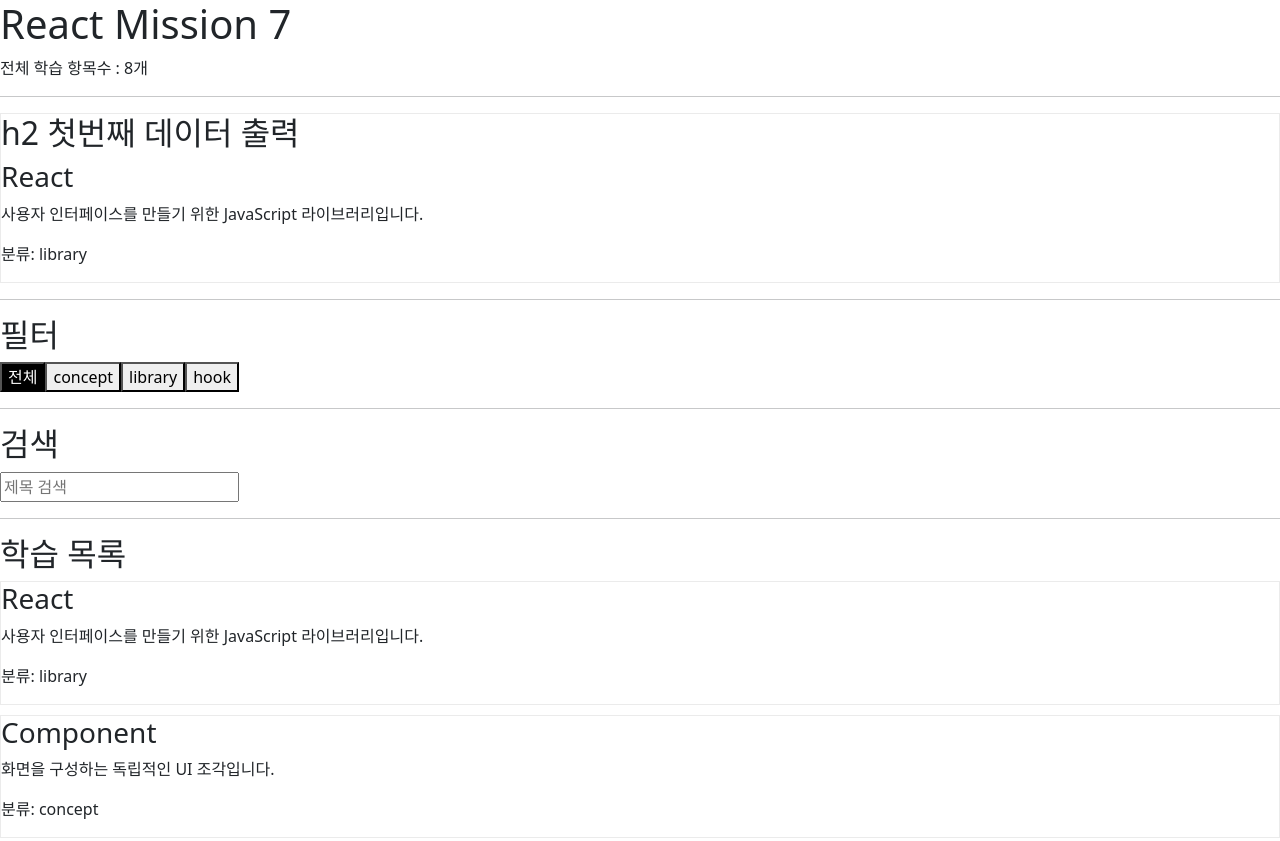
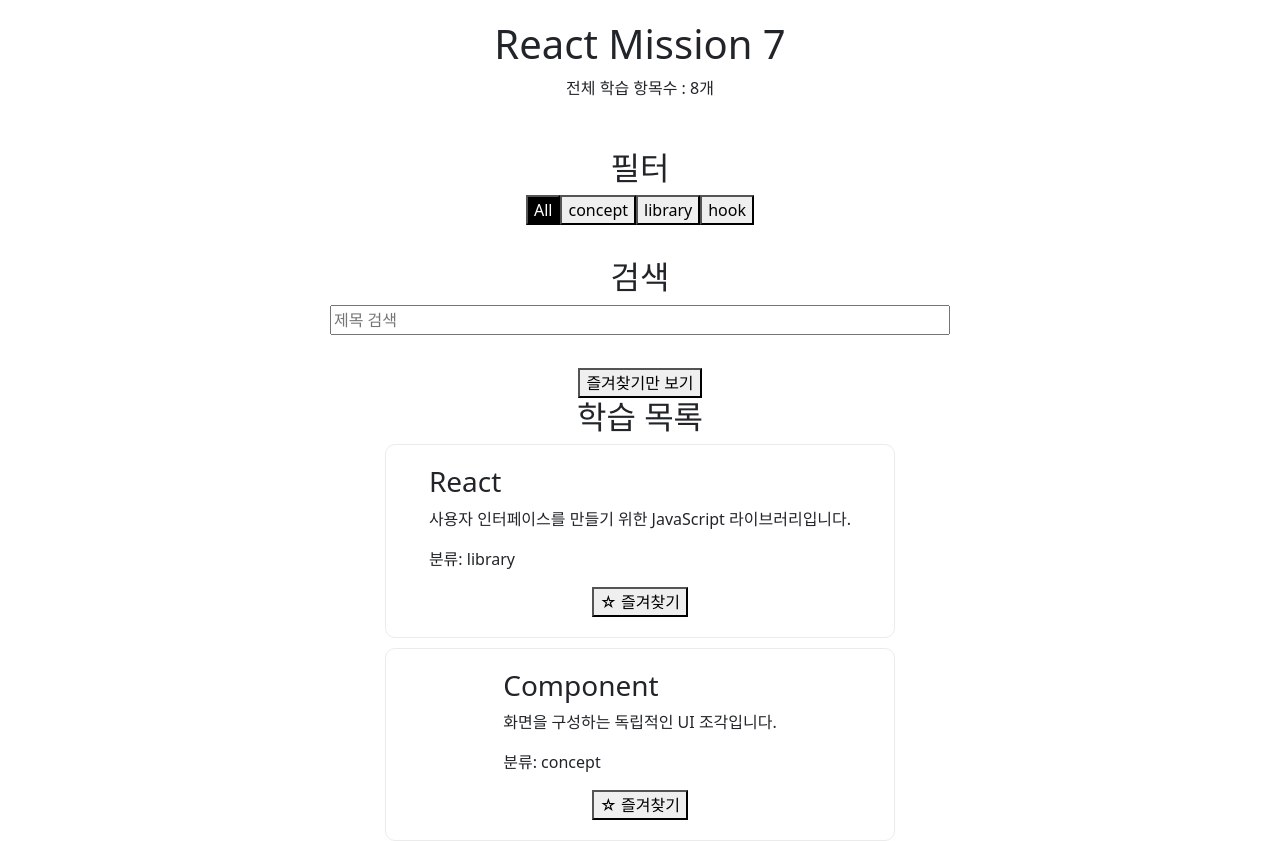
Before and after one commit to RaeChoe/REACT_basic_mission_v2, a React (Vite) app: page / in a window 1280 px wide. Shown: the top 841 px of the page. Built offline with nearby package versions, Linux system fonts and the light colour scheme.

Commit message:
Refactor App component; implement favorite functionality and remove StudyInfo component

```diff
--- a/src/App.css
+++ b/src/App.css
@@ -1,10 +1,22 @@
+body > * {
+  display: flex;
+  flex-direction: column;
+  align-items: center;
+}
 section {
   display: flex;
   flex-direction: column;
   gap: 10px;
+  align-items: center;
 }
 article {
+  display: flex;
+  flex-direction: column;
+  align-items: center;
   border: 1px solid #ebebeb;
+  border-radius: 10px;
+  width: 100%;
+  padding: 20px;
 }
 article.active {
   border-color: #3498db;
@@ -14,3 +26,6 @@
   background: #000;
   color: #fff;
 }
+input {
+  width: 50%;
+}
--- a/src/App.jsx
+++ b/src/App.jsx
@@ -1,38 +1,41 @@
 import "./App.css";
 import reactData from "./data/data.json";
-import StudyInfo from "./components/StudyInfo";
 import StudyList from "./components/StudyList";
 import { useState } from "react";
 
 function App() {
-  console.log(reactData);
-  const m2Content = reactData[0];
   const [selectedId, setSelectedId] = useState(null);
   const [category, setCategory] = useState("all");
   const [keyword, setKeyword] = useState("");
+  const [favoriteIds, setFavoriteIds] = useState([]);
+  const [favoriteOnly, setFavoriteOnly] = useState(false);
 
-  const onSelect = _id => {
-    setSelectedId(_id);
+  const onSelect = id => {
+    setSelectedId(id);
+  };
+
+  const onFavorite = id => {
+    setFavoriteIds(prev =>
+      prev.includes(id) ? prev.filter(itemId => itemId !== id) : [...prev, id],
+    );
   };
 
   const filteredData = reactData.filter(item => {
     const categoryMatch = category === "all" || category === item.category;
-    const keyWordMatch = item.title.toLowerCase().includes(keyword.toLowerCase());
-    return categoryMatch && keyWordMatch;
+    const keywordMatch = item.title.toLowerCase().includes(keyword.toLowerCase());
+    const favoriteMatch = !favoriteOnly || favoriteIds.includes(item.id);
+    return categoryMatch && keywordMatch && favoriteMatch;
   });
-  console.log(filteredData);
 
   return (
     <>
       <h1>React Mission 7</h1>
       <p>전체 학습 항목수 : {reactData.length}개</p>
       <hr />
-      <StudyInfo title={m2Content.title} desc={m2Content.desc} category={m2Content.category} />
-      <hr />
       <h2>필터</h2>
       <div className="button-group">
         <button className={category === "all" ? "active" : ""} onClick={() => setCategory("all")}>
-          전체
+          All
         </button>
         <button
           className={category === "concept" ? "active" : ""}
@@ -50,7 +53,6 @@
           hook
         </button>
       </div>
-
       <hr />
       <h2>검색</h2>
       <input
@@ -62,7 +64,21 @@
         }}
       />
       <hr />
-      <StudyList items={filteredData} onSelect={onSelect} selectedId={selectedId} />
+      <button
+        type="button"
+        onClick={() => {
+          setFavoriteOnly(prev => !prev);
+        }}
+      >
+        {favoriteOnly ? "전체 항목 보기" : "즐겨찾기만 보기"}
+      </button>
+      <StudyList
+        items={filteredData}
+        onSelect={onSelect}
+        selectedId={selectedId}
+        favoriteIds={favoriteIds}
+        onFavorite={onFavorite}
+      />
     </>
   );
 }
--- a/src/components/StudyInfo.jsx
+++ /dev/null
@@ -1,10 +0,0 @@
-export default function StudyInfo({ title, desc, category }) {
-  return (
-    <article>
-      <h2>h2 첫번째 데이터 출력</h2>
-      <h3>{title}</h3>
-      <p>{desc}</p>
-      <p>분류: {category}</p>
-    </article>
-  );
-}
--- a/src/components/StudyList.jsx
+++ b/src/components/StudyList.jsx
@@ -1,10 +1,16 @@
-export default function StudyList({ items, selectedId, onSelect }) {
-  console.log(items);
+export default function StudyList({ items, selectedId, onSelect, favoriteIds, onFavorite }) {
   return (
     <>
       <h2>학습 목록</h2>
+
       <section>
-        {items.map(item => (
+        {items.length === 0 ? (
+          <p>표시할 학습 항목이 없습니다.</p>
+        ) : (
+          items.map(item => {
+            const isFavorite = favoriteIds.includes(item.id);
+
+            return (
               <article
                 key={item.id}
                 className={item.id === selectedId ? "active" : ""}
@@ -12,12 +18,27 @@
                   onSelect(item.id);
                 }}
               >
+                <div>
                   <h3>{item.title}</h3>
                   <p>{item.desc}</p>
                   <p>분류: {item.category}</p>
+
                   {item.id === selectedId && <p>선택된 항목입니다</p>}
+                </div>
+
+                <button
+                  type="button"
+                  onClick={e => {
+                    e.stopPropagation();
+                    onFavorite(item.id);
+                  }}
+                >
+                  {isFavorite ? "★ 즐겨찾기 해제" : "☆ 즐겨찾기"}
+                </button>
               </article>
-        ))}
+            );
+          })
+        )}
       </section>
     </>
   );
--- a/src/index.css
+++ b/src/index.css
@@ -0,0 +1,3 @@
+body {
+  padding: 20px;
+}
```
Also changed, not shown: src/components/StudyItem.jsx (added), src/components/StudySummary.jsx (added). Lines whose indentation alone changed are shown as unchanged.
